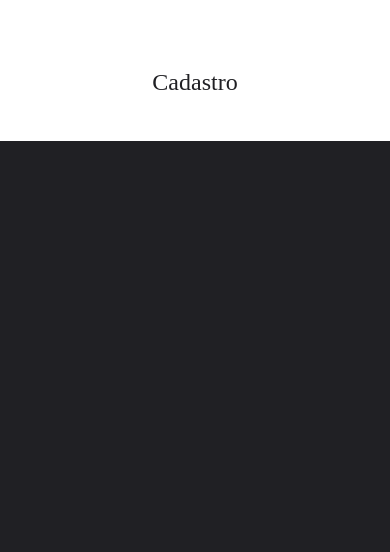
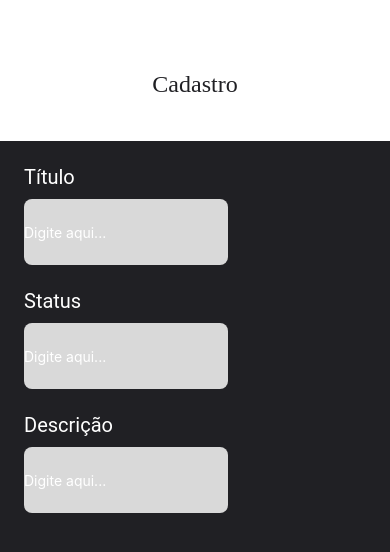
Before and after one commit to Ricardo-1991/lista-de-tarefas, a React Native app: screen /FormCadastro in a window 390 px wide. Shown: the top 552 px of the page. Built offline with nearby package versions, Linux system fonts and the light colour scheme.

Commit message:
Criado campos para o cadastro da tarefa com as configurações do figma

```diff
--- a/src/screens/FormCadastro/index.tsx
+++ b/src/screens/FormCadastro/index.tsx
@@ -1,12 +1,41 @@
-import { HeaderStyle, Container, TextTitle, } from "./style";
+import { HeaderStyle, Container, TextTitle, TextTitleField, Input, Fields } from "./style";
 import {Feather} from "@expo/vector-icons";
 
 export function FormCadastro() {
     return (
         <Container>
             <HeaderStyle>
+
            <TextTitle>Cadastro</TextTitle>
             </HeaderStyle>
+            <Fields>
+            <TextTitleField>Título</TextTitleField>
+            <Input
+            placeholder='Digite aqui...'
+            placeholderTextColor="white"
+            keyboardType='default'
+
+        />
+        </Fields>
+        <Fields>
+            <TextTitleField>Status</TextTitleField>
+            <Input
+            placeholder='Digite aqui...'
+            placeholderTextColor="white"
+            keyboardType='default'
+
+        />
+        </Fields>
+        <Fields>
+            <TextTitleField>Descrição</TextTitleField>
+            <Input
+            placeholder='Digite aqui...'
+            placeholderTextColor="white"
+            keyboardType='default'
+
+        />
+        </Fields>
+
         </Container>
     );
 }
--- a/src/screens/FormCadastro/style.ts
+++ b/src/screens/FormCadastro/style.ts
@@ -25,7 +25,35 @@ export const TextTitle = styled.Text`
     font-size: 24px;
     color: ${({theme}) => theme.colors.appBackGround};
     justify-content: center;
-    margin-top: 24px;
+    margin-top: 28px;
     text-align: center;
 
 `;
+
+
+export const TextTitleField = styled.Text`
+
+    color: #FFFFFF;
+    font-family: 'Roboto';
+    font-size: 20px;
+    margin-left: 12px;
+
+`;
+
+export const Fields = styled.View`
+
+    margin-top: 24px;
+    margin-left: 12px;
+
+`;
+
+export const Input = styled.TextInput`
+
+    margin-left: 12px;
+    margin-top: 10px;
+    width: 204px;
+    height: 66px;
+    background-color: #D9D9D9;
+    border-radius: 8px;
+
+`;
```
